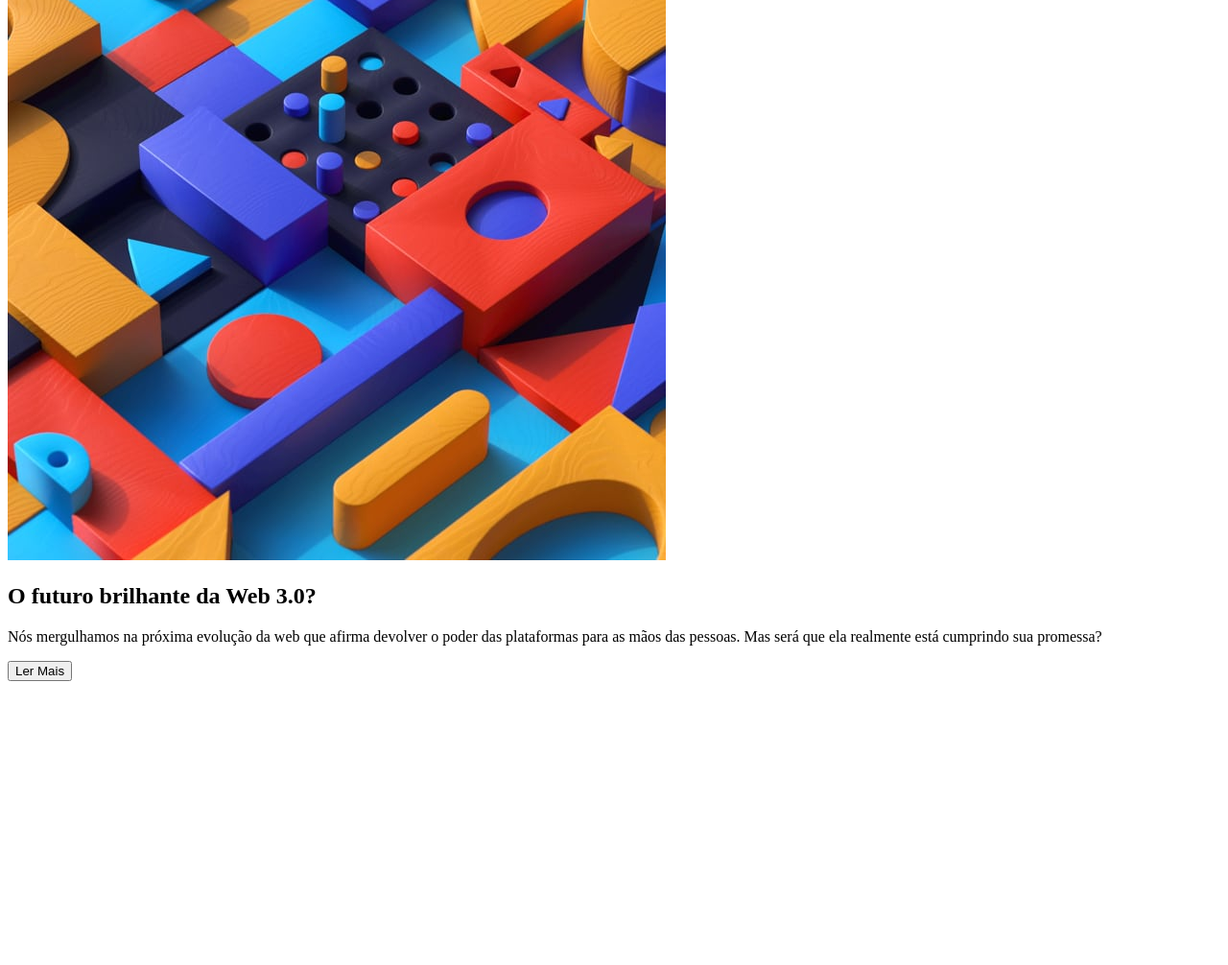
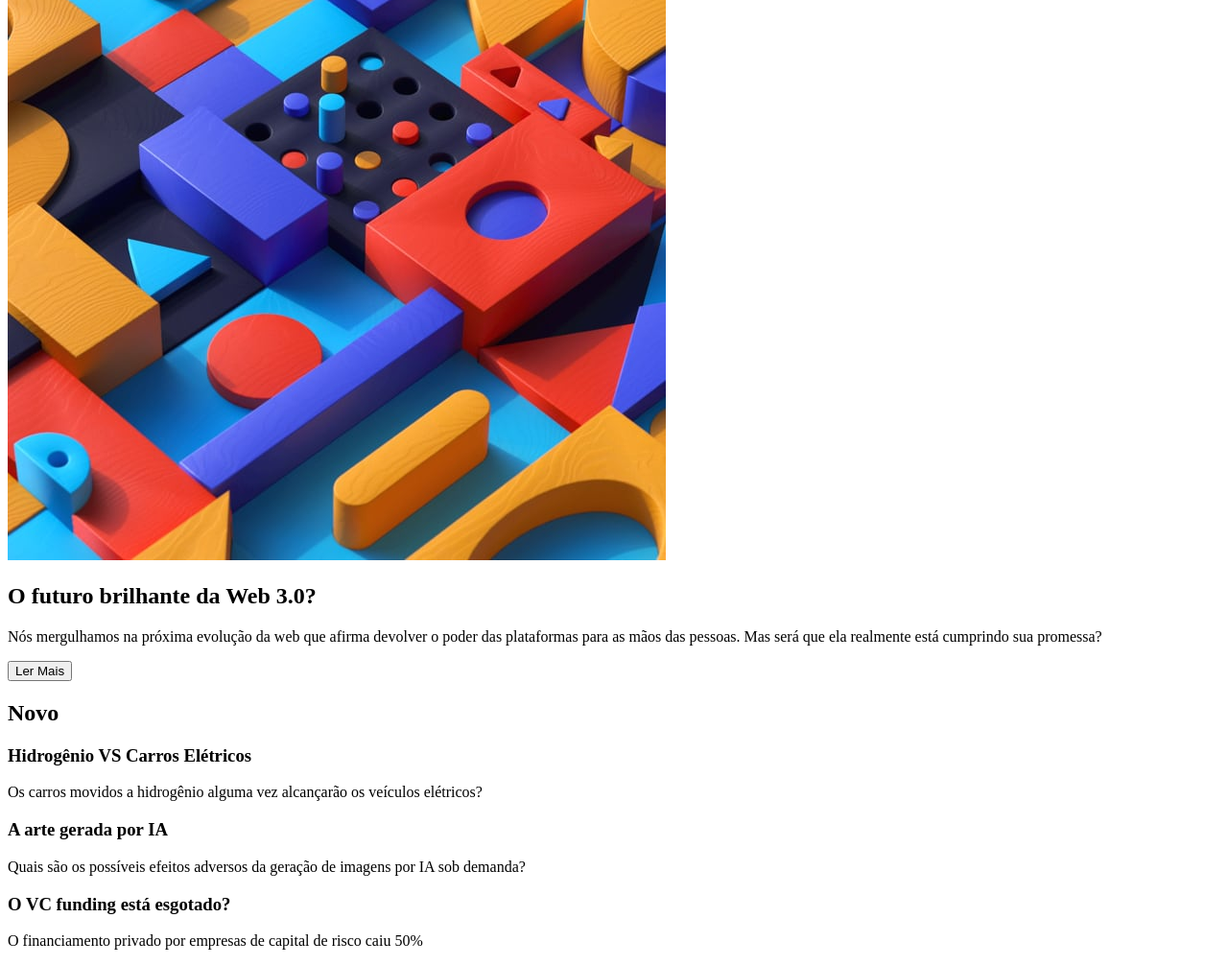
Before and after one commit to allangdasilva/projeto-noticias, a plain HTML site: page index.html in a window 1280 px wide. Shown: the part 70-1076 px from the top of the page at 96% size. Before the commit the page ends 800 px from the top, so only its background shows below. Drawn offline with Linux system fonts and the light colour scheme.

Commit message:
segunda seção completa

```diff
--- a/index.html
+++ b/index.html
@@ -20,6 +20,21 @@
             <p>Nós mergulhamos na próxima evolução da web que afirma devolver o poder das plataformas para as mãos das pessoas. Mas será que ela realmente está cumprindo sua promessa?</p>
             <button>Ler Mais</button>
         </section>
+        <section>
+            <h2>Novo</h2>
+            <div>
+                <h3>Hidrogênio VS Carros Elétricos</h3>
+                <p>Os carros movidos a hidrogênio alguma vez alcançarão os veículos elétricos?</p>
+            </div>
+            <div>
+                <h3>A arte gerada por IA</h3>
+                <p>Quais são os possíveis efeitos adversos da geração de imagens por IA sob demanda?</p>
+            </div>
+            <div>
+                <h3>O VC funding está esgotado?</h3>
+                <p>O financiamento privado por empresas de capital de risco caiu 50%</p>
+            </div>
+        </section>
     </main>
 </body>
 </html>
```
